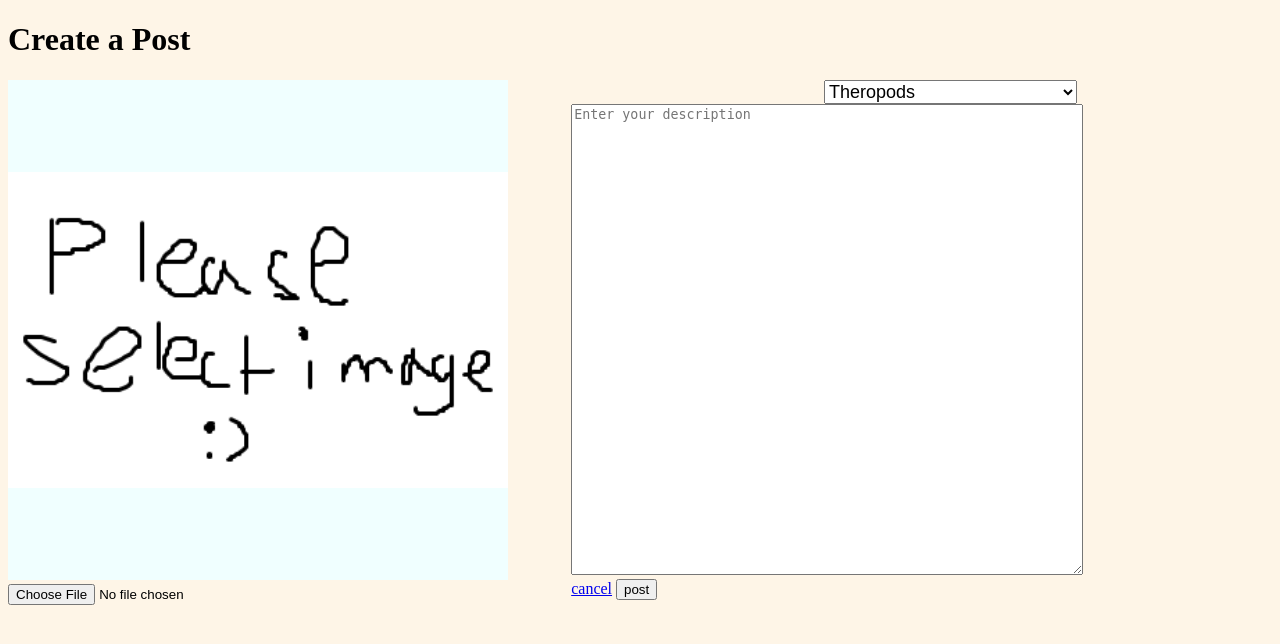
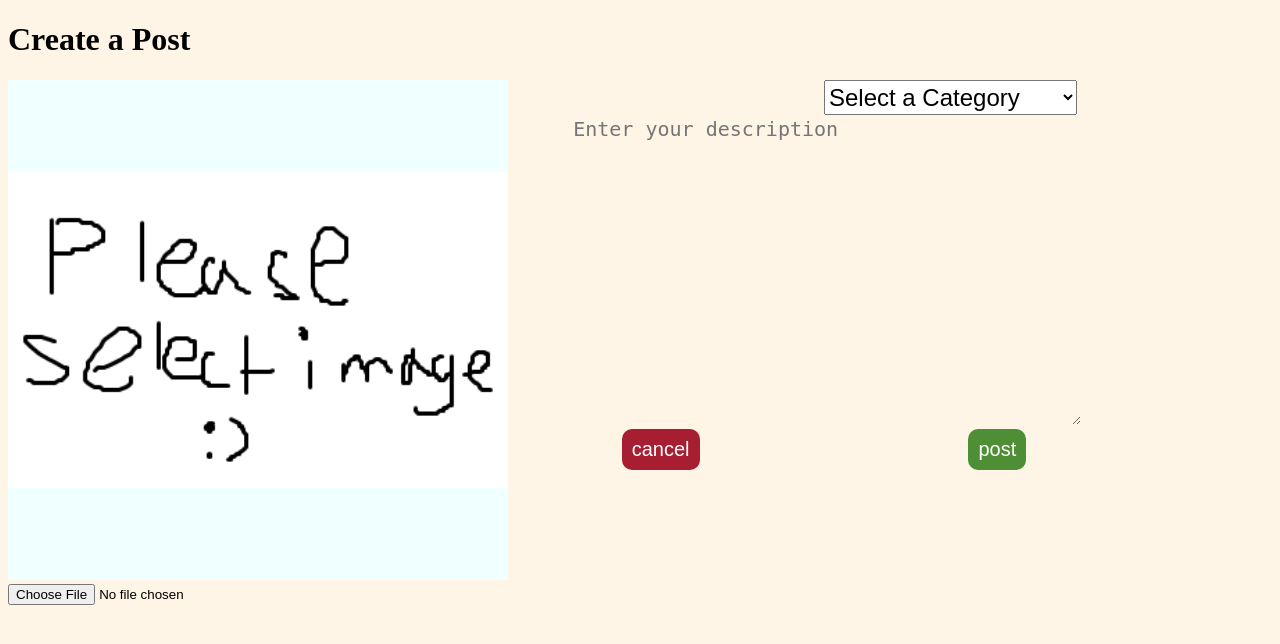
Before and after one commit to 2884069/InqPal, a Django app: template templates/inqpal/make_post.html in a window 1280 px wide. Shown: the part 93-737 px from the top of the page. Run offline with Django 3.2, Linux system fonts and the light colour scheme; the template is opened without the code that fills it, so the values that code supplies are empty.

Commit message:
finished formatting and style for make post page

```diff
--- a/static/css/make_post.css
+++ b/static/css/make_post.css
@@ -8,10 +8,11 @@
 #picture_preview {
     object-fit:contain;
     width: 500px;
-    height: 500px;
     max-width: 100%;
+    aspect-ratio: 1/1;
     background-color: azure;
-    }
+}
+
 
 
 #right_form {
@@ -24,11 +25,45 @@
 #category_input {
     float: right;
     width: 50%;
-    height: 10%;
-    font-size: large;
+    min-width: 225px;
+    padding-top: 2px;
+    padding-bottom: 2px;
+    font-size:x-large;
 }
 
 #text_input {
+    resize: both;
     width: 100%;
-    height: 100%;
+    aspect-ratio: 2/1.211;
+    background-color: #FEF5E7;
+    border: none;
+    font-size:x-large;
 }
+
+#bottom_form *{
+    font-family:Arial;
+    font-style: normal;
+    font-size: 20px;
+    line-height: 21px;
+    resize: both;
+    padding: 10px;
+    border: none;
+    color: white;
+    border-radius: 10px;
+    text-decoration: none;
+    display: inline-flex;
+    justify-content: center;
+    align-items: center;
+}
+
+#cancel_botton {
+    float: left;
+    margin-left: 10%;
+    background-color: #A71D31;
+}
+
+#post_button {
+    float: right;
+    margin-right: 10%;
+    background-color: #4E8E35;
+}
--- a/templates/inqpal/make_post.html
+++ b/templates/inqpal/make_post.html
@@ -18,6 +18,7 @@
 
     <div id = 'right_form'>
         <select name = 'category' id = 'category_input' required="required">
+            <option hidden disabled selected value>Select a Category</option>
             <option value="theropods">Theropods</option>
             <option value="sauropods">Sauropods</option>
             <option value="ornithischians">ornithischians</option>
@@ -29,8 +30,8 @@
         <textarea type="text" name = 'text' id = 'text_input' rows="31" placeholder = "Enter your description" required="required"></textarea>
 
         <div id = 'bottom_form'>
-            <a href= "{% url 'inqpal:my_account' %}">cancel</a>
-            <input type="submit" name = "submit" value = "post" required="required"/>
+            <a href= "{% url 'inqpal:my_account' %}" id = 'cancel_botton'>cancel</a>
+            <input type="submit" name = "submit" value = "post" required="required" id = 'post_button'/>
         </div>
     </div>
 
```
